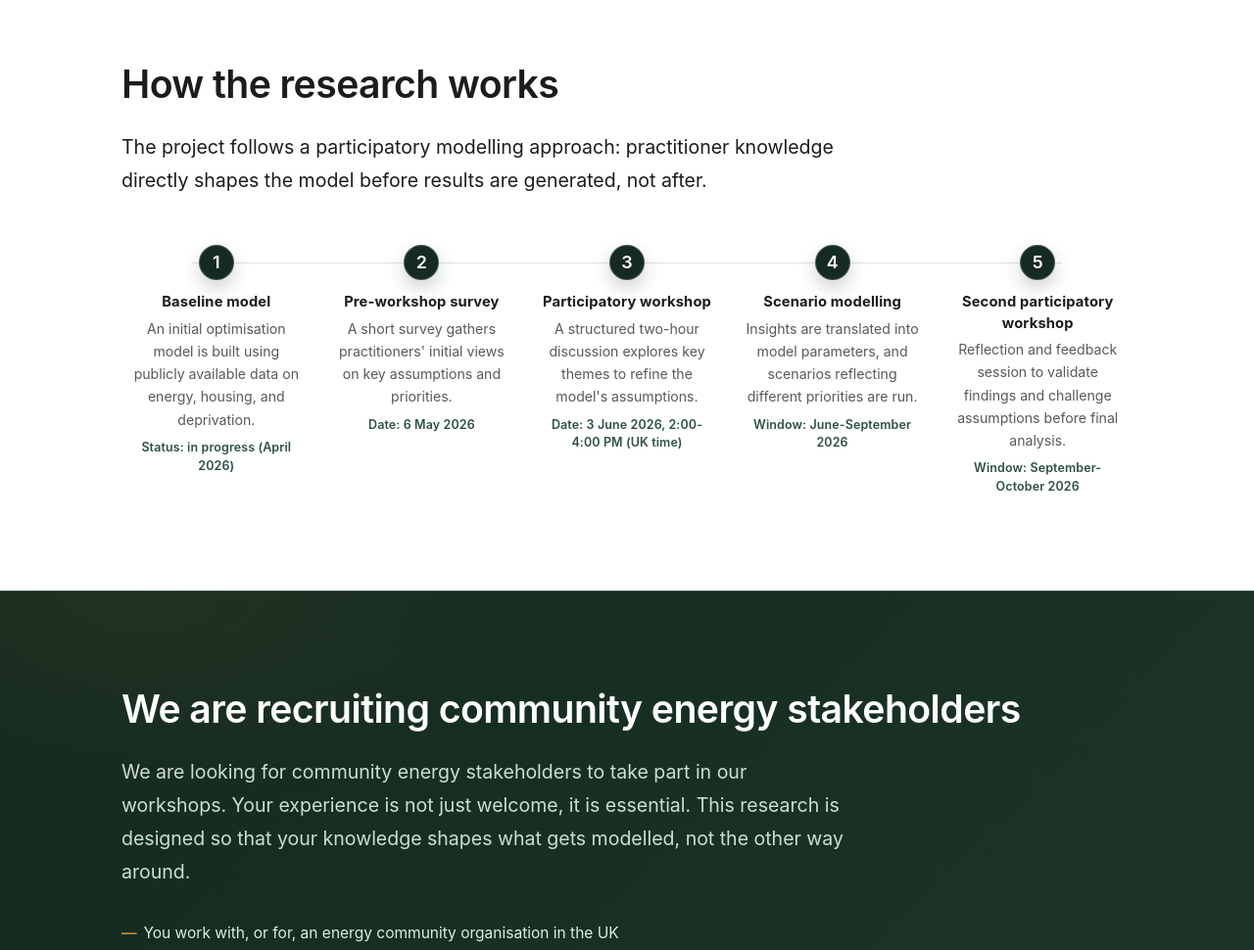
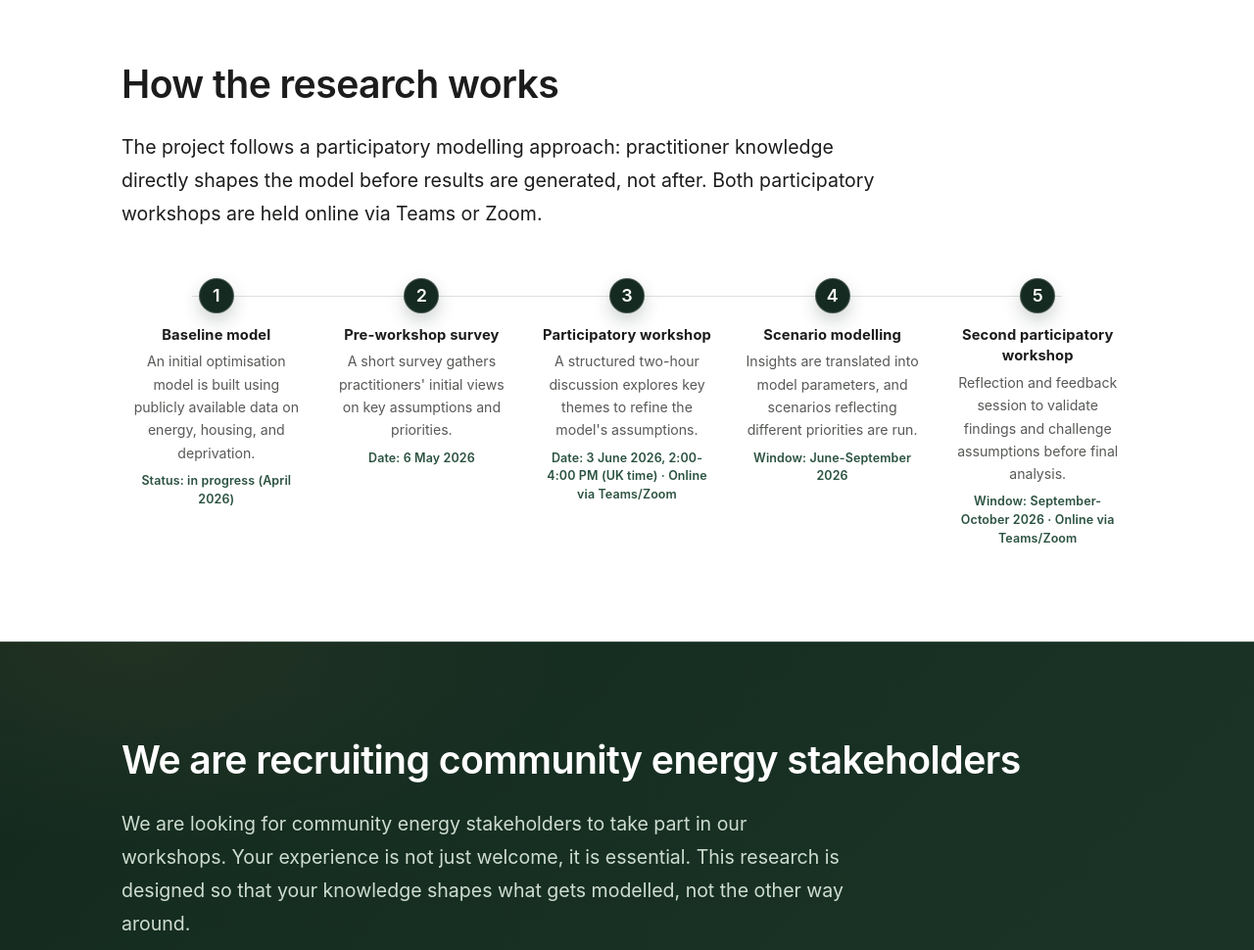
Before and after one commit to fGambedotti/PEM-website, a plain HTML site: page index.html in a window 1280 px wide. Shown: the part 3040-4010 px from the top of the page at 98% size. Drawn offline with Linux system fonts and the light colour scheme.

Commit message:
Clarify workshops are online via Teams/Zoom

```diff
--- a/index.html
+++ b/index.html
@@ -938,7 +938,7 @@
     <section id="methodology" class="section methodology" aria-labelledby="methodology-title">
       <div class="container">
         <h2 id="methodology-title">How the research works</h2>
-        <p class="lead">The project follows a participatory modelling approach: practitioner knowledge directly shapes the model before results are generated, not after.</p>
+        <p class="lead">The project follows a participatory modelling approach: practitioner knowledge directly shapes the model before results are generated, not after. Both participatory workshops are held online via Teams or Zoom.</p>
 
         <div class="process-grid" aria-label="Methodology process steps">
           <article class="step-card">
@@ -959,7 +959,7 @@
             <div class="step-circle">3</div>
             <h3 class="step-title">Participatory workshop</h3>
             <p class="step-text">A structured two-hour discussion explores key themes to refine the model's assumptions.</p>
-            <p class="step-meta">Date: 3 June 2026, 2:00-4:00 PM (UK time)</p>
+            <p class="step-meta">Date: 3 June 2026, 2:00-4:00 PM (UK time) · Online via Teams/Zoom</p>
           </article>
 
           <article class="step-card">
@@ -973,7 +973,7 @@
             <div class="step-circle">5</div>
             <h3 class="step-title">Second participatory workshop</h3>
             <p class="step-text">Reflection and feedback session to validate findings and challenge assumptions before final analysis.</p>
-            <p class="step-meta">Window: September-October 2026</p>
+            <p class="step-meta">Window: September-October 2026 · Online via Teams/Zoom</p>
           </article>
         </div>
       </div>
@@ -988,6 +988,7 @@
           <li>You work with, or for, an energy community organisation in the UK</li>
           <li>You have experience in community energy development, funding, governance, or policy</li>
           <li>You are willing to take part in a short survey and a two-hour online workshop</li>
+          <li>Both participatory workshops are held online via Teams or Zoom</li>
           <li>You are interested in how modelling tools can better represent the reality of community energy</li>
         </ul>
 
```
Also changed, not shown: stakeholder-info.html (+3 -3 lines).
